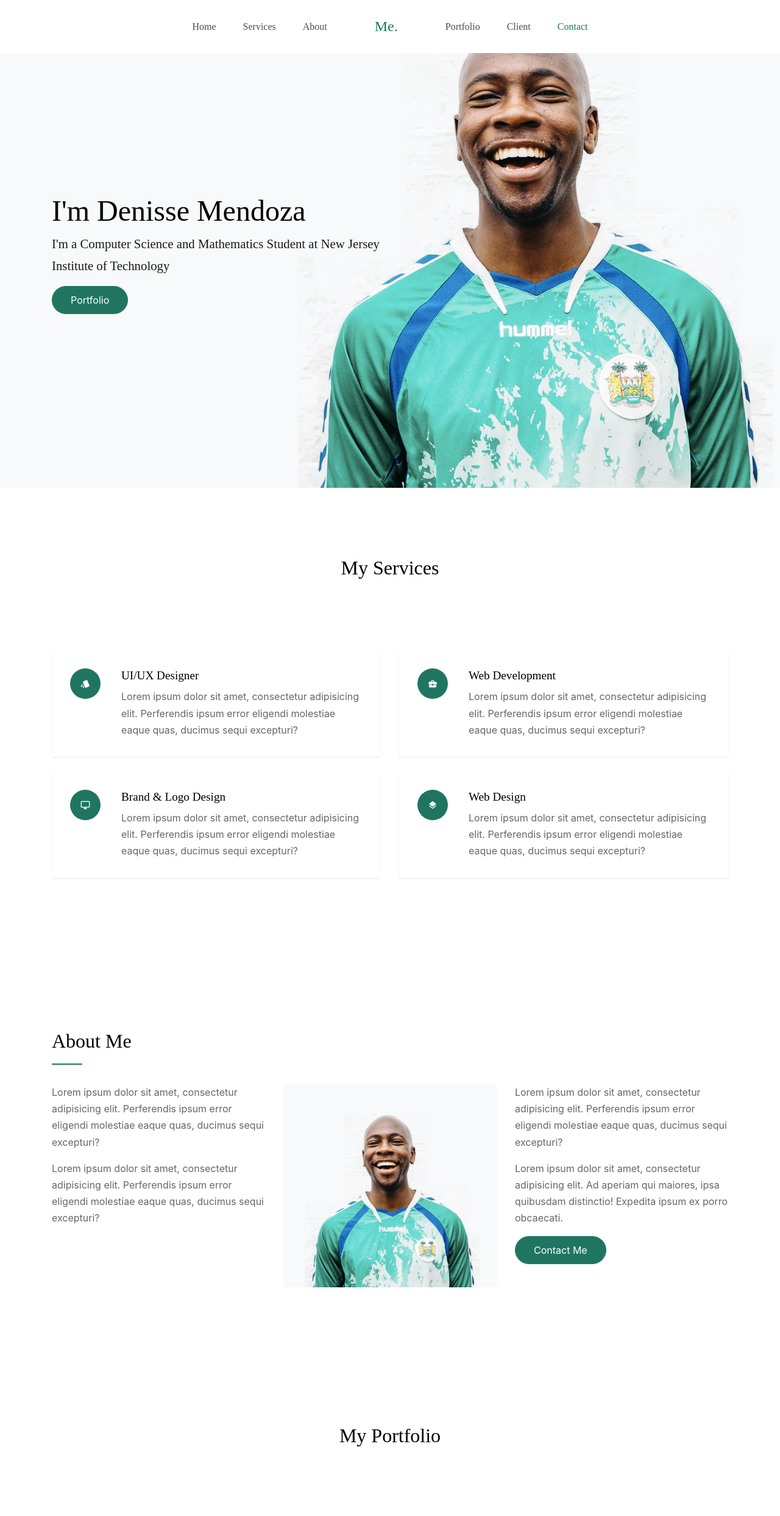
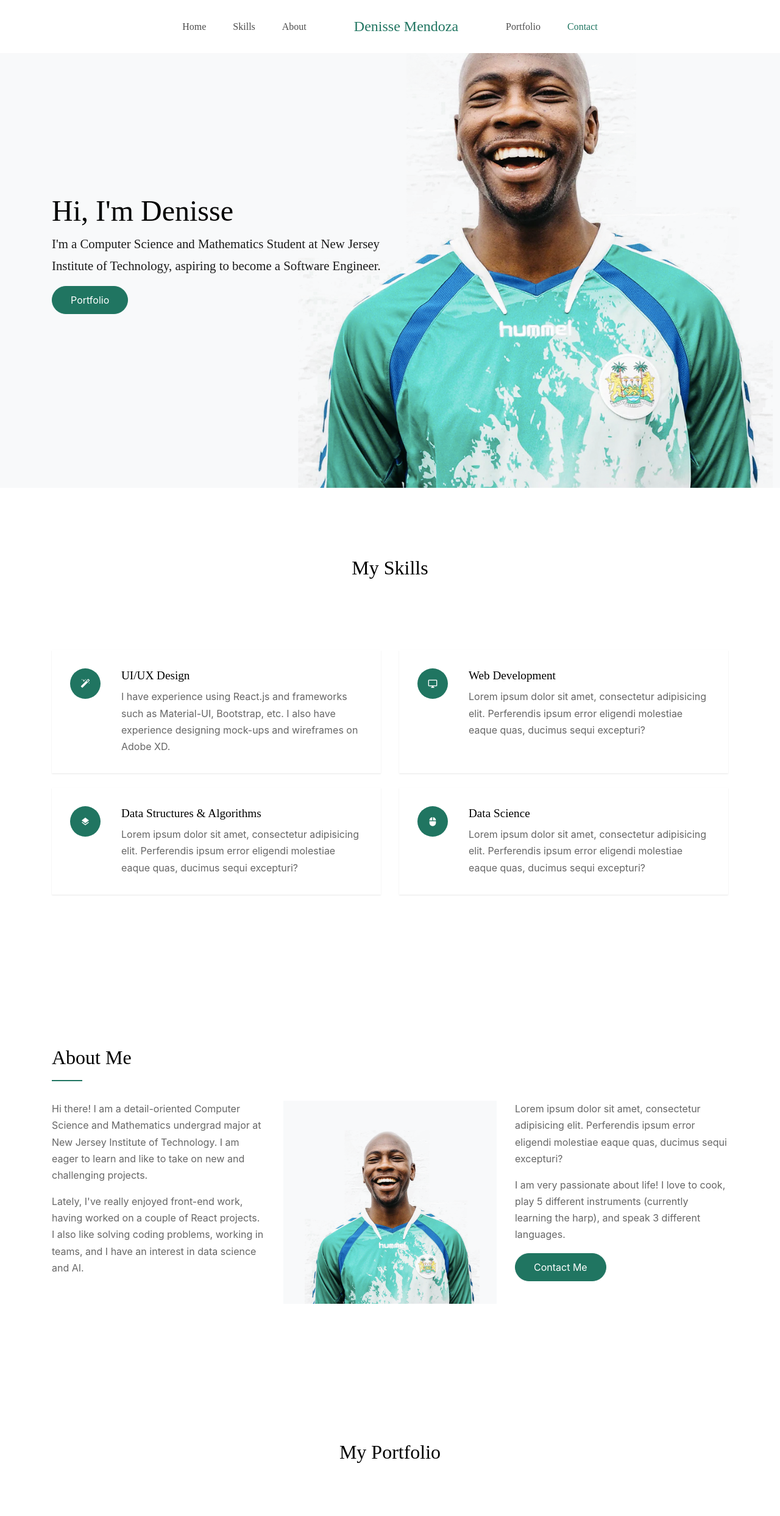
Before and after one commit to dm464/njit-personal-webpage, a plain HTML site: page index.html in a window 1280 px wide. Shown: the top 2486 px of the page at 61% size. Drawn offline with Linux system fonts and the light colour scheme; files whose address does not match are found by name; a web font is replaced by a local one.

Commit message:
Add personal features

```diff
--- a/index.html
+++ b/index.html
@@ -1,33 +1,27 @@
 <!doctype html>
 <html lang="en">
+
 <head>
-    <title>Me &mdash; Website Template by Colorlib</title>
+  <title>Denisse Mendoza</title>
   <meta charset="utf-8">
   <meta name="viewport" content="width=device-width, initial-scale=1, shrink-to-fit=no">
 
   <link href="https://fonts.googleapis.com/css?family=Arbutus+Slab|Open+Sans:300,400,700" rel="stylesheet">
   <link rel="stylesheet" href="fonts/icomoon/style.css">
-
   <link rel="stylesheet" href="css/bootstrap.min.css">
   <link rel="stylesheet" href="css/jquery-ui.css">
   <link rel="stylesheet" href="css/owl.carousel.min.css">
   <link rel="stylesheet" href="css/owl.theme.default.min.css">
   <link rel="stylesheet" href="css/owl.theme.default.min.css">
-
   <link rel="stylesheet" href="css/jquery.fancybox.min.css">
-
   <link rel="stylesheet" href="css/bootstrap-datepicker.css">
-
   <link rel="stylesheet" href="fonts/flaticon/font/flaticon.css">
-
   <link rel="stylesheet" href="css/aos.css">
-
   <link rel="stylesheet" href="css/style.css">
 
 </head>
+
 <body data-spy="scroll" data-target=".site-navbar-target" data-offset="300">
-
-
 
   <div class="site-wrap">
 
@@ -44,37 +38,32 @@
 
       <div class="container-fluid">
         <div class="row align-items-center justify-content-center">
-
           <div class="">
             <nav class="site-navigation position-relative text-right" role="navigation">
               <ul class="site-menu main-menu js-clone-nav mr-auto d-none d-lg-block">
                 <li><a href="#home-section" class="nav-link">Home</a></li>
-                <li><a href="#services-section" class="nav-link">Services</a></li>
+                <li><a href="#skills-section" class="nav-link">Skills</a></li>
                 <li><a href="#about-section" class="nav-link">About</a></li>
-
               </ul>
             </nav>
           </div>
 
           <div class=" text-center mx-5">
-            <h1 class="m-0 site-logo"><a href="index.html">Me.</a></h1>
+            <h1 class="m-0 site-logo"><a href="index.html">Denisse Mendoza</a></h1>
           </div>
 
           <div class="text-left">
-
             <nav class="site-navigation position-relative" role="navigation">
               <ul class="site-menu main-menu js-clone-nav mr-auto d-none d-lg-block">
                 <li><a href="#portfolio-section" class="nav-link">Portfolio</a></li>
-                <li><a href="#clients-section" class="nav-link">Client</a></li>
+                <!-- <li><a href="#clients-section" class="nav-link">Client</a></li> -->
                 <li><a href="#contact-section" class="nav-link">Contact</a></li>
               </ul>
             </nav>
-
-
-            <div class="d-inline-block d-lg-none" style="position: relative; top: 3px;"><a href="#" class="site-menu-toggle js-menu-toggle float-right"><span class="icon-menu h3"></span></a></div>
-
+            <div class="d-inline-block d-lg-none" style="position: relative; top: 3px;"><a href="#"
+                class="site-menu-toggle js-menu-toggle float-right"><span class="icon-menu h3"></span></a>
             </div>
-
+          </div>
         </div>
       </div>
 
@@ -89,8 +78,9 @@
           <div class="col-md-12 mt-lg-5 text-left align-self-center text-intro">
             <div class="row">
               <div class="col-lg-6">
-                <h1 class="text-black">I'm Denisse Mendoza</h1>
-                <p class="lead">I'm a Computer Science and Mathematics Student at New Jersey Institute of Technology</p>
+                <h1 class="text-black">Hi, I'm Denisse</h1>
+                <p class="lead">I'm a Computer Science and Mathematics Student at New Jersey Institute of Technology,
+                  aspiring to become a Software Engineer.</p>
                 <p><a href="#portfolio-section" class="btn smoothscroll btn-primary">Portfolio</a></p>
 
               </div>
@@ -108,29 +98,20 @@
 
 
 
-    <div class="site-section" id="services-section">
+    <div class="site-section" id="skills-section">
       <div class="container">
         <div class="row ">
           <div class="col-12 mb-5 position-relative">
-            <h2 class="section-title text-center mb-5">My Services</h2>
+            <h2 class="section-title text-center mb-5">My Skills</h2>
           </div>
 
           <div class="col-md-6 mb-4">
             <div class="service d-flex h-100">
-              <div class="service-number mr-4"><span class="icon-style"></span></div>
+              <div class="service-number mr-4"><span class="icon-magic"></span></div>
               <div class="service-about">
-                <h3>UI/UX Designer</h3>
-                <p>Lorem ipsum dolor sit amet, consectetur adipisicing elit. Perferendis ipsum error eligendi molestiae eaque quas, ducimus sequi excepturi?</p>
-              </div>
-            </div>
-          </div>
-
-          <div class="col-md-6 mb-4">
-            <div class="service d-flex h-100">
-              <div class="service-number mr-4"><span class="icon-business_center"></span></div>
-              <div class="service-about">
-                <h3>Web Development</h3>
-                <p>Lorem ipsum dolor sit amet, consectetur adipisicing elit. Perferendis ipsum error eligendi molestiae eaque quas, ducimus sequi excepturi?</p>
+                <h3>UI/UX Design</h3>
+                <p>I have experience using React.js and frameworks such as Material-UI, Bootstrap, etc. I also have
+                  experience designing mock-ups and wireframes on Adobe XD.</p>
               </div>
             </div>
           </div>
@@ -139,8 +120,9 @@
             <div class="service d-flex h-100">
               <div class="service-number mr-4"><span class="icon-desktop_windows"></span></div>
               <div class="service-about">
-                <h3>Brand &amp; Logo Design</h3>
-                <p>Lorem ipsum dolor sit amet, consectetur adipisicing elit. Perferendis ipsum error eligendi molestiae eaque quas, ducimus sequi excepturi?</p>
+                <h3>Web Development</h3>
+                <p>Lorem ipsum dolor sit amet, consectetur adipisicing elit. Perferendis ipsum error eligendi molestiae
+                  eaque quas, ducimus sequi excepturi?</p>
               </div>
             </div>
           </div>
@@ -149,8 +131,20 @@
             <div class="service d-flex h-100">
               <div class="service-number mr-4"><span class="icon-layers"></span></div>
               <div class="service-about">
-                <h3>Web Design</h3>
-                <p>Lorem ipsum dolor sit amet, consectetur adipisicing elit. Perferendis ipsum error eligendi molestiae eaque quas, ducimus sequi excepturi?</p>
+                <h3>Data Structures &amp; Algorithms</h3>
+                <p>Lorem ipsum dolor sit amet, consectetur adipisicing elit. Perferendis ipsum error eligendi molestiae
+                  eaque quas, ducimus sequi excepturi?</p>
+              </div>
+            </div>
+          </div>
+
+          <div class="col-md-6 mb-4">
+            <div class="service d-flex h-100">
+              <div class="service-number mr-4"><span class="icon-mouse"></span></div>
+              <div class="service-about">
+                <h3>Data Science</h3>
+                <p>Lorem ipsum dolor sit amet, consectetur adipisicing elit. Perferendis ipsum error eligendi molestiae
+                  eaque quas, ducimus sequi excepturi?</p>
               </div>
             </div>
           </div>
@@ -171,12 +165,17 @@
             </div>
           </div>
           <div class="col-lg-4 order-2 order-lg-1">
-            <p>Lorem ipsum dolor sit amet, consectetur adipisicing elit. Perferendis ipsum error eligendi molestiae eaque quas, ducimus sequi excepturi?</p>
-            <p>Lorem ipsum dolor sit amet, consectetur adipisicing elit. Perferendis ipsum error eligendi molestiae eaque quas, ducimus sequi excepturi?</p>
+            <p>Hi there! I am a detail-oriented Computer Science and Mathematics undergrad major at New Jersey Institute
+              of Technology. I am eager to learn and like to take on new and challenging projects.</p>
+            <p>Lately, I've really enjoyed front-end work, having worked on a couple of React projects. I
+              also like solving coding problems, working in teams, and I have an interest in data science and AI. </p>
           </div>
           <div class="col-lg-4 order-3 order-lg-3">
-            <p>Lorem ipsum dolor sit amet, consectetur adipisicing elit. Perferendis ipsum error eligendi molestiae eaque quas, ducimus sequi excepturi?</p>
-            <p>Lorem ipsum dolor sit amet, consectetur adipisicing elit. Ad aperiam qui maiores, ipsa quibusdam distinctio! Expedita ipsum ex porro obcaecati.</p>
+            <p>Lorem ipsum dolor sit amet, consectetur adipisicing elit. Perferendis ipsum error eligendi molestiae
+              eaque quas, ducimus sequi excepturi?</p>
+            <p>I am very passionate about life! I love to cook, play 5 different instruments (currently learning
+              the harp), and speak 3 different languages.
+            </p>
             <p><a href="#contact-section" class="btn smoothscroll btn-primary">Contact Me</a></p>
           </div>
 
@@ -197,7 +196,6 @@
           </div>
         </div>
 
-
         <div id="posts" class="row no-gutter">
           <div class="item web col-6 col-sm-6 col-md-6 col-lg-4 col-xl-4 mb-4">
             <a href="images/post_2.jpg" class="item-wrap fancybox">
@@ -205,6 +203,7 @@
               <img class="img-fluid" src="images/post_2.jpg">
             </a>
           </div>
+
           <div class="item web col-6 col-sm-6 col-md-6 col-lg-4 col-xl-4 mb-4">
             <a href="images/post_3.jpg" class="item-wrap fancybox">
               <span class="icon-search2"></span>
@@ -220,12 +219,10 @@
           </div>
 
           <div class="item design col-6 col-sm-6 col-md-6 col-lg-4 col-xl-4 mb-4">
-
             <a href="images/post_5.jpg" class="item-wrap fancybox">
               <span class="icon-search2"></span>
               <img class="img-fluid" src="images/post_5.jpg">
             </a>
-
           </div>
 
           <div class="item web col-6 col-sm-6 col-md-6 col-lg-4 col-xl-4 mb-4">
@@ -263,7 +260,6 @@
             </a>
           </div>
 
-
         </div>
       </div>
 
@@ -280,19 +276,24 @@
         <div class="owl-carousel slide-one-item">
           <div class="slide">
             <blockquote>
-              <p>Far far away, behind the word mountains, far from the countries Vokalia and Consonantia, there live the blind texts. Separated they live in Bookmarksgrove right at the coast of the Semantics, a large language ocean.</p>
+              <p>Far far away, behind the word mountains, far from the countries Vokalia and Consonantia, there live the
+                blind texts. Separated they live in Bookmarksgrove right at the coast of the Semantics, a large language
+                ocean.</p>
               <p><cite>&mdash; Jean Smith</cite></p>
             </blockquote>
           </div>
           <div class="slide">
             <blockquote>
-              <p>A small river named Duden flows by their place and supplies it with the necessary regelialia. It is a paradisematic country, in which roasted parts of sentences fly into your mouth.</p>
+              <p>A small river named Duden flows by their place and supplies it with the necessary regelialia. It is a
+                paradisematic country, in which roasted parts of sentences fly into your mouth.</p>
               <p><cite>&mdash; Carl Spencer</cite></p>
             </blockquote>
           </div>
           <div class="slide">
             <blockquote>
-              <p>Even the all-powerful Pointing has no control about the blind texts it is an almost unorthographic life One day however a small line of blind text by the name of Lorem Ipsum decided to leave for the far World of Grammar.</p>
+              <p>Even the all-powerful Pointing has no control about the blind texts it is an almost unorthographic life
+                One day however a small line of blind text by the name of Lorem Ipsum decided to leave for the far World
+                of Grammar.</p>
               <p><cite>&mdash; Ryan Peters</cite></p>
             </blockquote>
           </div>
@@ -300,7 +301,7 @@
       </div>
     </section>
 
-    <section class="site-section"  id="clients-section">
+    <!-- <section class="site-section" id="clients-section">
       <div class="container">
         <div class="row">
           <div class="col-12 mb-5 position-relative">
@@ -318,8 +319,6 @@
           <div class="col-6 col-sm-6 col-md-4 col-lg-4 text-center">
             <img src="images/logo_4.jpg" alt="Image" class="img-fluid">
           </div>
-
-
           <div class="col-6 col-sm-6 col-md-4 col-lg-4 text-center">
             <img src="images/logo_5.jpg" alt="Image" class="img-fluid">
           </div>
@@ -328,9 +327,7 @@
           </div>
         </div>
       </div>
-    </section>
-
-
+    </section> -->
 
     <section class="site-section" id="contact-section">
       <div class="container">
@@ -363,7 +360,8 @@
 
           <div class="row mb-4">
             <div class="form-group col-12">
-              <textarea name="" id="" cols="30" rows="10" class="form-control" placeholder="Type your message here.."></textarea>
+              <textarea name="" id="" cols="30" rows="10" class="form-control"
+                placeholder="Type your message here.."></textarea>
             </div>
           </div>
 
@@ -381,8 +379,9 @@
       <div class="container">
         <div class="row mb-5">
           <div class="col-md-3">
-            <h3 class="footer-title">Me Address</h3>
-            <p><span class="d-inline-block d-md-block">203 Fake St. Mountain View,</span> San Francisco, California, USA</p>
+            <h3 class="footer-title">Address</h3>
+            <p><span class="d-inline-block d-md-block">51 Ryle Park Ave</span> Woodland Park, NJ, USA
+            </p>
           </div>
           <div class="col-md-5 mx-auto">
             <div class="row">
@@ -414,11 +413,13 @@
           </div>
           <div class="col-md-3">
             <h3 class="footer-title">Follow Me</h3>
-            <a href="#" class="social-circle"><span class="icon-twitter"></span></a>
-            <a href="#" class="social-circle"><span class="icon-facebook"></span></a>
-            <a href="#" class="social-circle"><span class="icon-instagram"></span></a>
-            <a href="#" class="social-circle"><span class="icon-dribbble"></span></a>
-            <a href="#" class="social-circle"><span class="icon-linkedin"></span></a>
+            <!-- <a href="#" class="social-circle"><span class="icon-twitter"></span></a> -->
+            <!-- <a href="#" class="social-circle"><span class="icon-facebook"></span></a> -->
+            <a href="https://www.instagram.com/dendoza/?hl=en" target=_blank class="social-circle"><span
+                class="icon-instagram"></span></a>
+            <a href="https://github.com/dm464" target=_blank class="social-circle"><span class="icon-github"></span></a>
+            <a href="https://www.linkedin.com/in/dm464/" target=_blank class="social-circle"><span
+                class="icon-linkedin"></span></a>
           </div>
         </div>
 
@@ -426,7 +427,10 @@
           <div class="col-12 text-center">
             <p>
               <!-- Link back to Colorlib can't be removed. Template is licensed under CC BY 3.0. -->
-            Copyright &copy;<script>document.write(new Date().getFullYear());</script> All rights reserved | This template is made with <i class="icon-heart text-danger" aria-hidden="true"></i> by <a href="https://colorlib.com" target="_blank" >Colorlib</a>
+              Copyright &copy;
+              <script>document.write(new Date().getFullYear());</script> All rights reserved | This template is made
+              with <i class="icon-heart text-danger" aria-hidden="true"></i> by <a href="https://colorlib.com"
+                target="_blank">Colorlib</a>
               <!-- Link back to Colorlib can't be removed. Template is licensed under CC BY 3.0. -->
             </p>
           </div>
@@ -451,4 +455,5 @@
   <script src="js/main.js"></script>
 
 </body>
+
 </html>
```
Lines whose indentation alone changed are shown as unchanged.
